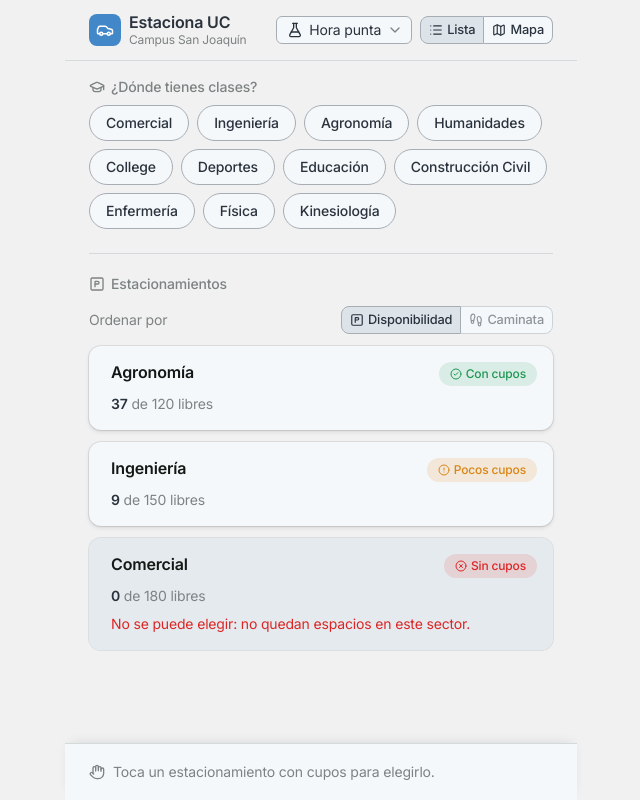
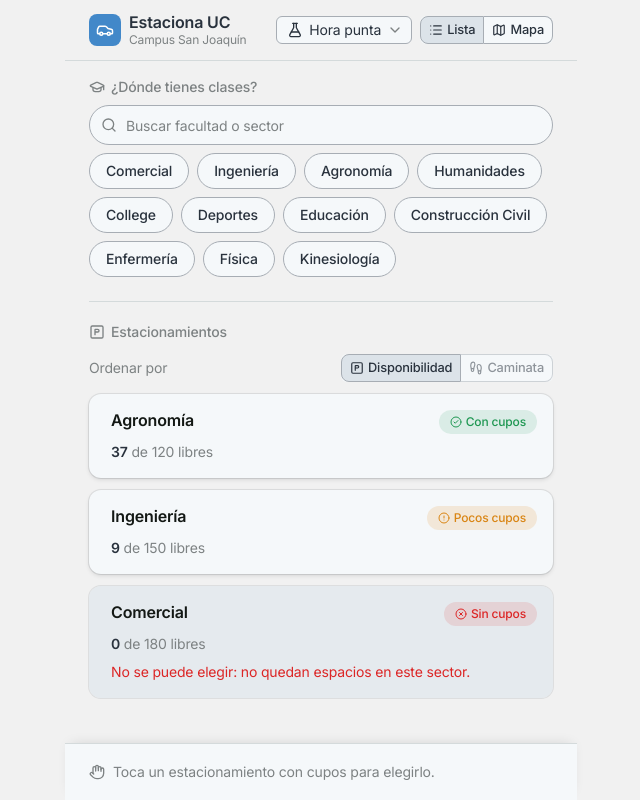
Before and after one commit to gaspargc/estaciona-uc, a Next.js app: page / in a window 1280 px wide. Shown: the whole page, without its empty margins (319-959 px from the left). Built offline with nearby package versions, Linux system fonts and the light colour scheme.

Commit message:
feat(parking/DestinationPicker): add search to filter and select destinations
Co-Authored-By: Claude Opus 5.5 <noreply@anthropic.com>

```diff
--- /dev/null
+++ b/src/components/ui/input.tsx
@@ -0,0 +1,19 @@
+import * as React from "react"
+import { Input as InputPrimitive } from "@base-ui/react/input"
+import { cn } from "@/lib/utils"
+
+function Input({ className, type, ...props }: React.ComponentProps<"input">) {
+  return (
+    <InputPrimitive
+      type={type}
+      data-slot="input"
+      className={cn(
+        "h-8 w-full min-w-0 rounded-lg border border-input bg-transparent px-2.5 py-1 text-base transition-colors outline-none file:inline-flex file:h-6 file:border-0 file:bg-transparent file:text-sm file:font-medium file:text-foreground placeholder:text-muted-foreground focus-visible:border-ring focus-visible:ring-3 focus-visible:ring-ring/50 disabled:pointer-events-none disabled:cursor-not-allowed disabled:bg-input/50 disabled:opacity-50 aria-invalid:border-destructive aria-invalid:ring-3 aria-invalid:ring-destructive/20 md:text-sm dark:bg-input/30 dark:disabled:bg-input/80 dark:aria-invalid:border-destructive/50 dark:aria-invalid:ring-destructive/40",
+        className
+      )}
+      {...props}
+    />
+  )
+}
+
+export { Input }
--- a/src/features/parking/components/destination-picker.tsx
+++ b/src/features/parking/components/destination-picker.tsx
@@ -1,10 +1,15 @@
 "use client";
 
+import { useEffect, useRef, useState } from "react";
 import { GraduationCap } from "lucide-react";
 
 import { ToggleGroup, ToggleGroupItem } from "@/components/ui/toggle-group";
 import type { Destination } from "@/domain/types";
+import { matchesQuery } from "../lib/text-search";
+import { DestinationSearch } from "./destination-search";
 import { SectionHeading } from "./section-heading";
+
+const OPTIONS_ID = "destination-options";
 
 interface DestinationPickerProps {
   destinations: readonly Destination[];
@@ -17,20 +22,51 @@ export function DestinationPicker({
   value,
   onChange,
 }: DestinationPickerProps) {
+  const [query, setQuery] = useState("");
+  const optionsRef = useRef<HTMLDivElement>(null);
+
+  const matches = destinations.filter(({ name }) => matchesQuery(name, query));
+
+  const select = (destinationId: Destination["id"] | null) => {
+    onChange(destinationId);
+    setQuery("");
+  };
+
+  // On phones the chips scroll sideways; keep the selected one in view.
+  useEffect(() => {
+    optionsRef.current
+      ?.querySelector('[aria-pressed="true"]')
+      ?.scrollIntoView({ block: "nearest", inline: "nearest", behavior: "smooth" });
+  }, [value]);
+
   return (
     <section aria-labelledby="destination-label" className="flex flex-col gap-2">
       <SectionHeading id="destination-label" icon={GraduationCap}>
         ¿Dónde tienes clases?
       </SectionHeading>
 
-      {/* One scrollable row on phones; wraps on wider screens so no option is hidden. */}
+      <DestinationSearch
+        value={query}
+        onChange={setQuery}
+        onSubmit={() => matches[0] && select(matches[0].id)}
+        controlsId={OPTIONS_ID}
+      />
+
+      <div ref={optionsRef}>
+        {matches.length === 0 ? (
+          <p role="status" className="py-2 text-sm text-muted-foreground">
+            No encontramos “{query.trim()}”.
+          </p>
+        ) : (
+          // One scrollable row on phones; wraps on wider screens so no option is hidden.
           <ToggleGroup
+            id={OPTIONS_ID}
             value={value ? [value] : []}
-        onValueChange={([next]) => onChange(next ?? null)}
+            onValueChange={([next]) => select(next ?? null)}
             spacing={2}
             className="-mx-(--gutter) w-auto max-w-none overflow-x-auto px-(--gutter) pb-1 [scrollbar-width:none] sm:flex-wrap sm:overflow-visible"
           >
-        {destinations.map((destination) => (
+            {matches.map((destination) => (
               <ToggleGroupItem
                 key={destination.id}
                 value={destination.id}
@@ -41,6 +77,8 @@ export function DestinationPicker({
               </ToggleGroupItem>
             ))}
           </ToggleGroup>
+        )}
+      </div>
     </section>
   );
 }
--- /dev/null
+++ b/src/features/parking/components/destination-search.tsx
@@ -0,0 +1,62 @@
+"use client";
+
+import type { KeyboardEvent } from "react";
+import { Search, X } from "lucide-react";
+
+import { Input } from "@/components/ui/input";
+
+interface DestinationSearchProps {
+  value: string;
+  onChange: (query: string) => void;
+  /** Called on Enter, to pick the first matching destination. */
+  onSubmit: () => void;
+  controlsId: string;
+}
+
+export function DestinationSearch({
+  value,
+  onChange,
+  onSubmit,
+  controlsId,
+}: DestinationSearchProps) {
+  const handleKeyDown = (event: KeyboardEvent<HTMLInputElement>) => {
+    if (event.key === "Enter") {
+      event.preventDefault();
+      onSubmit();
+      // Closes the on-screen keyboard so the parking list is visible.
+      event.currentTarget.blur();
+    } else if (event.key === "Escape") {
+      onChange("");
+    }
+  };
+
+  return (
+    <div className="relative">
+      <Search
+        className="pointer-events-none absolute top-1/2 left-3 size-4 -translate-y-1/2 text-muted-foreground"
+        aria-hidden
+      />
+      <Input
+        type="search"
+        value={value}
+        onChange={(event) => onChange(event.target.value)}
+        onKeyDown={handleKeyDown}
+        placeholder="Buscar facultad o sector"
+        aria-label="Buscar dónde tienes clases"
+        aria-controls={controlsId}
+        enterKeyHint="go"
+        className="h-10 rounded-full bg-card pr-10 pl-9 [&::-webkit-search-cancel-button]:hidden"
+      />
+      {value && (
+        <button
+          type="button"
+          onClick={() => onChange("")}
+          aria-label="Borrar búsqueda"
+          className="absolute top-1/2 right-2 flex size-7 -translate-y-1/2 items-center justify-center rounded-full text-muted-foreground outline-none hover:bg-muted focus-visible:ring-3 focus-visible:ring-ring/50"
+        >
+          <X className="size-4" aria-hidden />
+        </button>
+      )}
+    </div>
+  );
+}
--- /dev/null
+++ b/src/features/parking/lib/text-search.ts
@@ -0,0 +1,8 @@
+/** Lowercases and strips accents so "fisica" matches "Física". */
+function normalize(text: string): string {
+  return text.normalize("NFD").replace(/\p{Diacritic}/gu, "").toLowerCase().trim();
+}
+
+export function matchesQuery(text: string, query: string): boolean {
+  return normalize(text).includes(normalize(query));
+}
```
Lines whose indentation alone changed are shown as unchanged.
